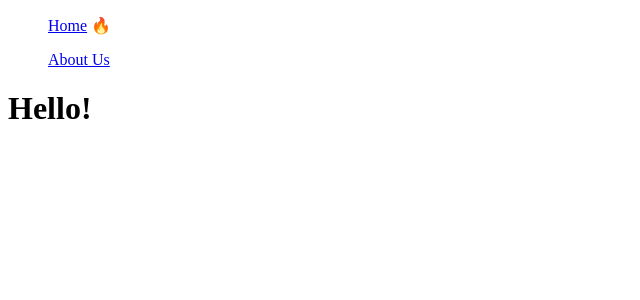
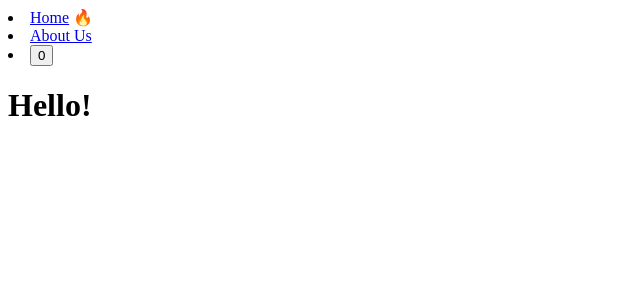
Before and after one commit to johj703/learn-nextjs14, a Next.js app: page / in a window 1280 px wide. Shown: the top 300 px of the page, without its empty margins (0-640 px from the left). Built offline with nearby package versions, Linux system fonts and the light colour scheme.

Commit message:
setCount를 이용해서 count에 1씩 더하는 버튼 생성

```diff
--- a/components/navigation.tsx
+++ b/components/navigation.tsx
@@ -1,18 +1,23 @@
 "use client";
 import Link from "next/link";
 import { usePathname } from "next/navigation";
+import { useState } from "react";
 
 export default function Navigation() {
   const path = usePathname();
+  const [count, setCount] = useState(0);
   return (
     <nav>
-      <ul>
+      <li>
         <Link href="/">Home</Link> {path === "/" ? "🔥" : ""}
-      </ul>
-      <ul>
+      </li>
+      <li>
         <Link href="/about-us">About Us</Link>{" "}
         {path === "/about-us" ? "🔥" : ""}
-      </ul>
+      </li>
+      <li>
+        <button onClick={() => setCount((c) => c + 1)}>{count}</button>
+      </li>
     </nav>
   );
 }
```
